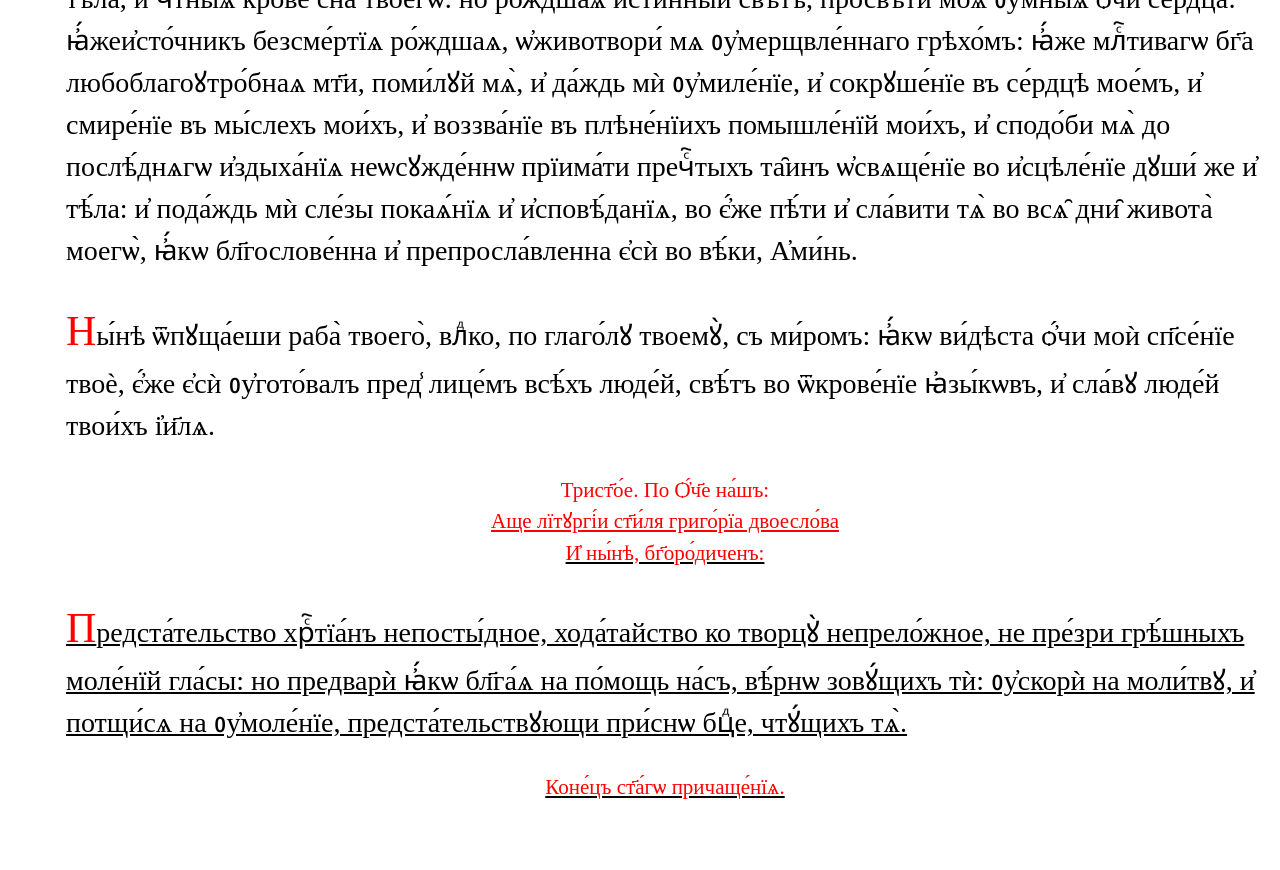
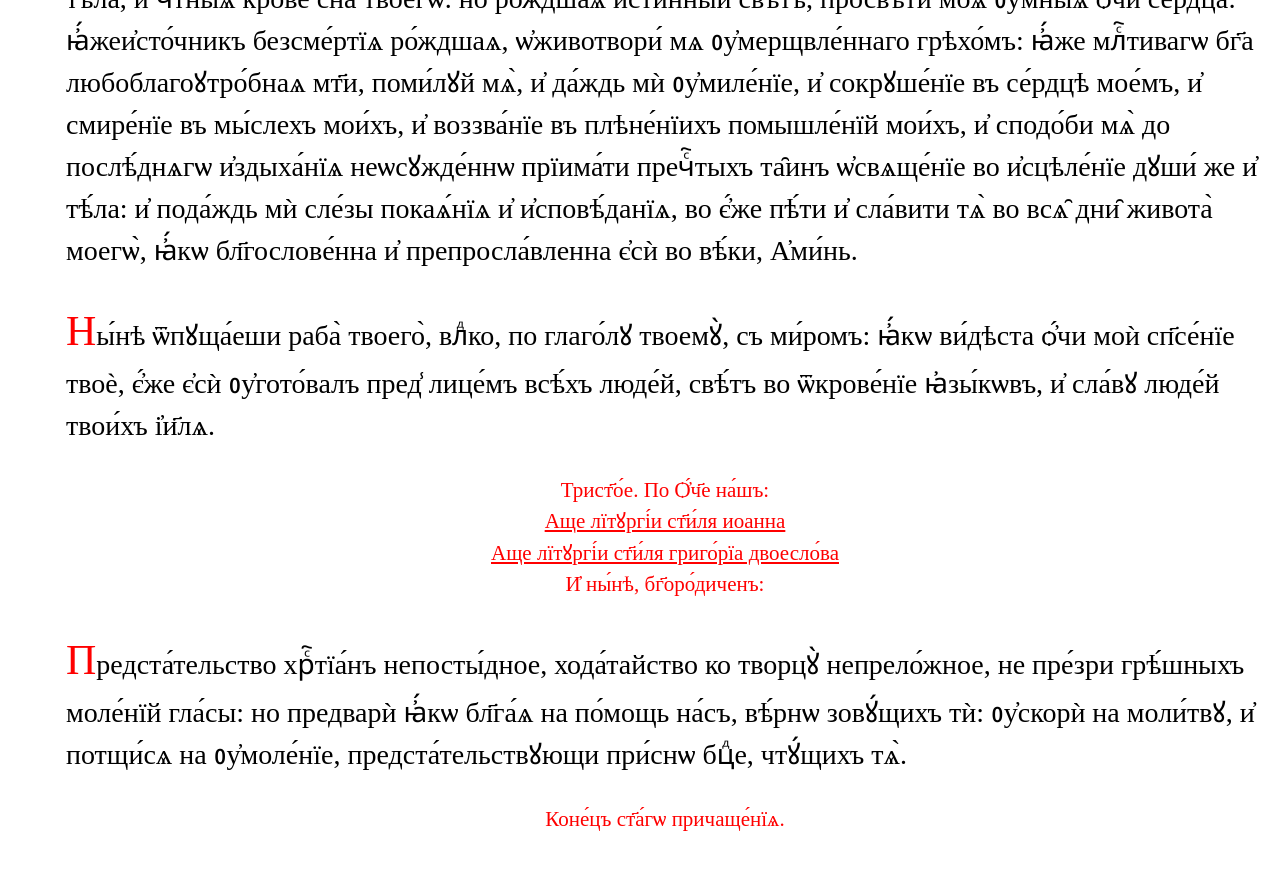
Before and after one commit to markjville/markjville.github.io, a Jekyll site: the page docs/последование-по-причастию.html, which Jekyll copies as it is, in a window 1280 px wide and 900 px high, scrolled down 2529 px. Shown: the top 870 px of the window. Built offline with Jekyll 4.4.1, drawn with Linux system fonts in a browser that asks for light colours; some web fonts are replaced; comment, search, counter and statistics services are not loaded.

Commit message:
Update последование-по-причастию.html

```diff
--- a/docs/последование-по-причастию.html
+++ b/docs/последование-по-причастию.html
@@ -123,8 +123,9 @@ p::first-letter {
 
 <div style="text-align:center;color:red;font-size:75%">Трист҃о́е. По Ѻ҆́ч҃е на́шъ:</div>
 
+<div style="text-align:center;color:red;font-size:75%"><a href="docs/st-john.html">Аще лїтꙋргі́и ст҃и́ля иоанна</a></div>
 
-<div style="text-align:center;color:red;font-size:75%"><a href="docs/st-gregory.html">Аще лїтꙋргі́и ст҃и́ля григо́рїа двоесло́ва</div>
+<div style="text-align:center;color:red;font-size:75%"><a href="docs/st-gregory.html">Аще лїтꙋргі́и ст҃и́ля григо́рїа двоесло́ва</a></div>
 
 <div style="text-align:center;color:red;font-size:75%">И҆ ны́нѣ, бг҃оро́диченъ:</div>
 
```
